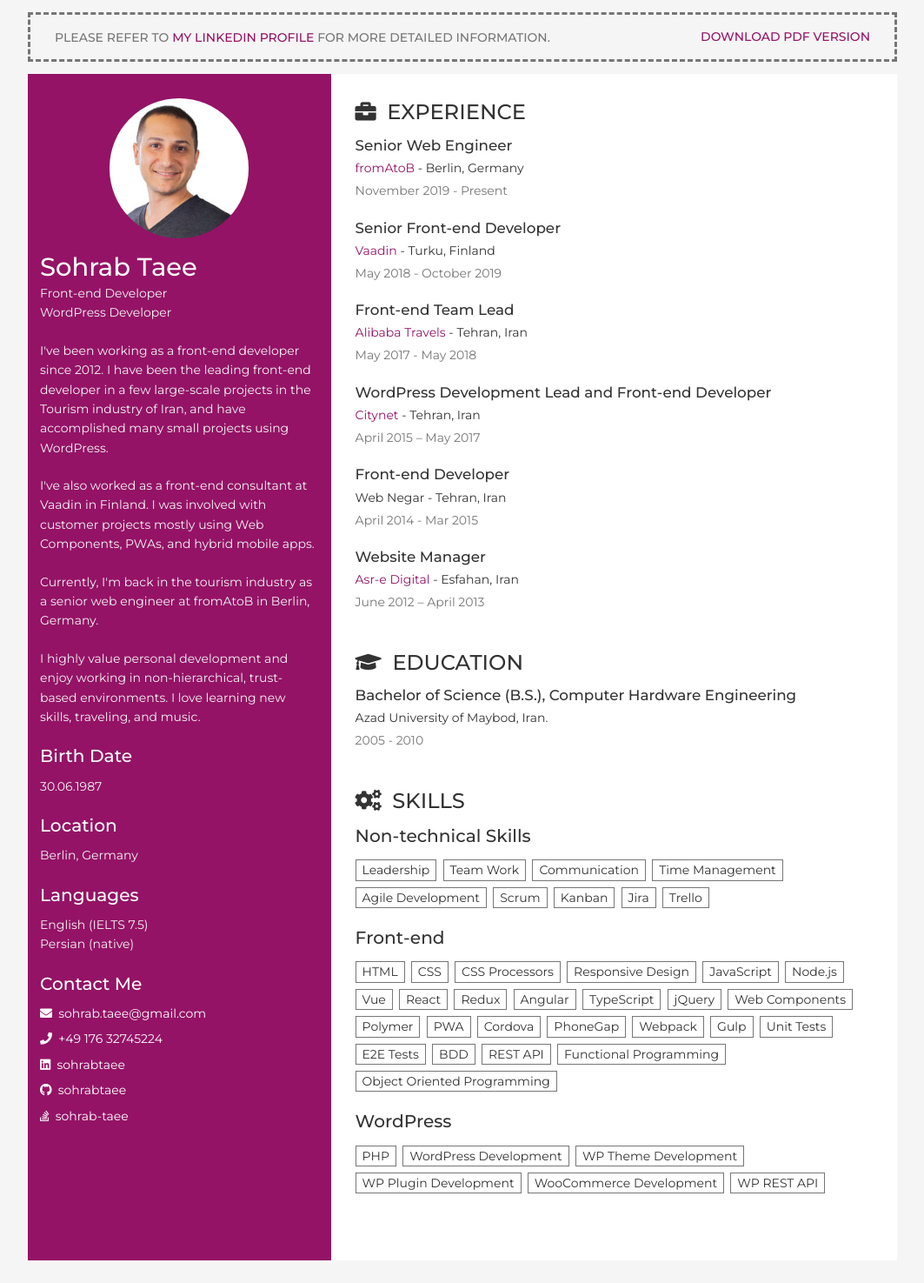
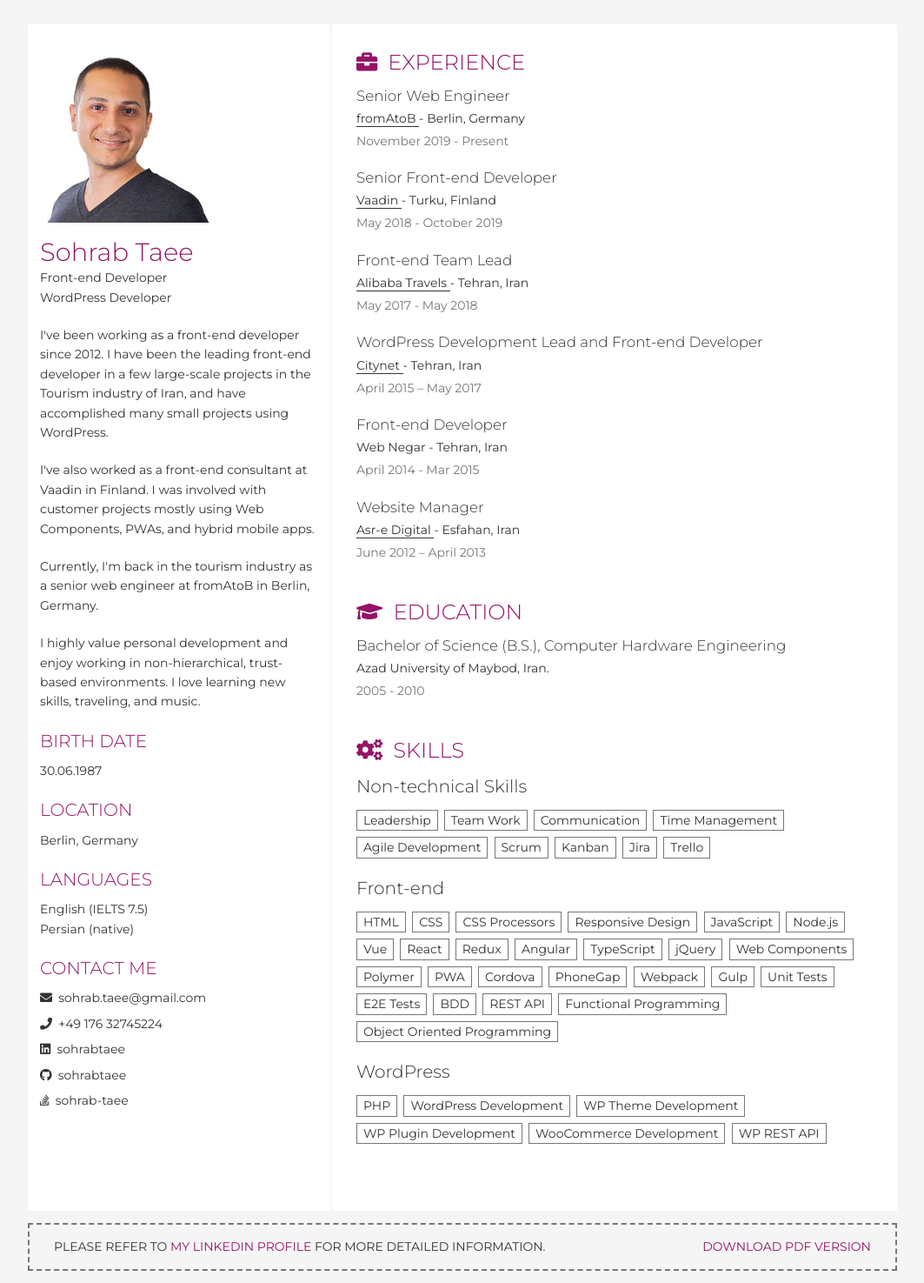
Before and after one commit to sohrabtaee/resume, a website: page index.html in a window 1280 px wide. Shown: the whole page at 87% size, without its empty margins (108-1171 px from the left). Before the commit the page ends 1449 px from the top, so only its background shows below. Drawn offline with nearby package versions, Linux system fonts and the light colour scheme.

Commit message:
Redesign

```diff
--- a/index.html
+++ b/index.html
@@ -4,25 +4,14 @@
   <meta charset="UTF-8">
   <meta name="viewport" content="width=1000px">
   <meta http-equiv="X-UA-Compatible" content="ie=edge">
+  <meta name="description" content="Sohrab Taee Resume">
   <title>Sohrab Taee Resume</title>
   <link rel="stylesheet" href="https://cdnjs.cloudflare.com/ajax/libs/normalize/8.0.1/normalize.min.css">
   <link rel="stylesheet" href="./css/index.css">
-  <link href="https://fonts.googleapis.com/css?family=Montserrat:300,500" rel="stylesheet">
   <link rel="stylesheet" href="https://use.fontawesome.com/releases/v5.7.2/css/all.css"
     integrity="sha384-fnmOCqbTlWIlj8LyTjo7mOUStjsKC4pOpQbqyi7RrhN7udi9RwhKkMHpvLbHG9Sr" crossorigin="anonymous">
 </head>
 <body>
-  <div class="refer">
-    <p>
-      Please refer to
-      <a href="https://www.linkedin.com/in/sohrabtaee/" target="_blank">
-        my LinkedIn profile
-      </a>
-      for more detailed information.
-      <span class="print-only">https://www.linkedin.com/in/sohrabtaee/</span>
-    </p>
-    <a href="pdf/sohrab-taee-resume.pdf" class="screen-only" download>Download PDF version</a>
-  </div>
   <main id="resume">
     <aside class="sidebar">
       <div class="intro">
@@ -214,6 +203,19 @@
         </ul>
       </article>
     </section>
+  </main>
+  <div class="refer">
+    <p>
+      Please refer to
+      <a href="https://www.linkedin.com/in/sohrabtaee/" target="_blank">
+        my LinkedIn profile
+      </a>
+      for more detailed information.
+      <a href="https://www.linkedin.com/in/sohrabtaee/" target="_blank" class="print-only">
+        <span>https://www.linkedin.com/in/sohrabtaee/</span>
+      </a>
+    </p>
+    <a href="pdf/sohrab-taee-resume.pdf" class="screen-only" download>Download PDF version</a>
   </div>
 </body>
 </html>
--- a/styles/_general.scss
+++ b/styles/_general.scss
@@ -1,4 +1,4 @@
-@import url("https://fonts.googleapis.com/css?family=Montserrat:400,500");
+@import url("https://fonts.googleapis.com/css?family=Montserrat:300,400");
 
 html {
   font-size: 14px;
@@ -13,7 +13,7 @@ body {
   font-family: "Montserrat", sans-serif;
   line-height: 1.6;
   font-weight: 400;
-  background-color: #f5f5f5;
+  background-color: $light-gray;
   color: $dark-gray;
 }
 
@@ -23,7 +23,7 @@ h3,
 h4,
 h5,
 h6 {
-  font-weight: 500;
+  font-weight: 300;
   line-height: 1.3;
   margin: 0 0 0.5em;
 }
@@ -55,15 +55,14 @@ h6 {
 p {
   font-size: 1em;
   margin: 0 0 1.5em;
-  color: $gray;
 }
 
 a,
 a:link,
 a:visited {
   text-decoration: none;
-  color: $main-color;
-  border-bottom: 1px solid transparent;
+  color: $dark-gray;
+  border-bottom: 1px solid $dark-gray;
 }
 
 a:hover,
@@ -71,16 +70,6 @@ a:active {
   text-decoration: none;
   color: $main-color;
   border-color: $main-color;
-}
-
-b,
-strong {
-  font-weight: 500;
-}
-
-i,
-em {
-  font-style: italic;
 }
 
 small {
@@ -102,7 +91,7 @@ img {
 
 /* resume */
 #resume {
-  margin: 0 auto;
+  margin: 2em auto 0;
   display: flex;
   width: 1000px;
   background-color: #fff;
@@ -111,16 +100,25 @@ img {
 .refer {
   margin: 1em auto;
   width: 1000px;
-  font-weight: 500;
+  font-weight: 400;
   text-transform: uppercase;
   display: flex;
   justify-content: space-between;
   align-items: center;
-  color: $dark-gray;
-  border: 3px dashed $gray;
+  border: 2px dashed $gray;
   padding: 1em 2em;
   box-sizing: border-box;
   p {
     margin: 0;
   }
+  a,
+  a:link,
+  a:visited {
+    color: $main-color;
+    border-color: transparent;
+    &:hover,
+    &:active {
+      border-color: $main-color;
+    }
+  }
 }
--- a/styles/_main.scss
+++ b/styles/_main.scss
@@ -4,6 +4,7 @@
   width: 65%;
   h2 {
     text-transform: uppercase;
+    color: $main-color;
   }
   .list {
     list-style-type: none;
@@ -35,7 +36,6 @@
     display: inline-block;
     vertical-align: middle;
     border: 1px solid $gray;
-    color: $dark-gray;
     padding: 0 0.5em;
     margin: 0 0.25em 0.5em 0;
   }
--- a/styles/_print.scss
+++ b/styles/_print.scss
@@ -1,9 +1,20 @@
 @media print {
+  body {
+    background-color: #fff;
+  }
   .print-only {
     display: inline-block;
   }
   .screen-only {
     display: none;
+  }
+  h1,
+  h2,
+  h3,
+  h4,
+  h5,
+  h6 {
+    font-weight: normal;
   }
   p,
   a,
@@ -11,18 +22,22 @@
   a:visited,
   a:hover,
   a:active {
-    color: #000;
+    color: #000 !important;
     border-bottom: 0;
   }
   .sidebar {
     -webkit-print-color-adjust: exact;
-    p,
-    a,
-    a:link,
-    a:visited,
-    a:hover,
-    a:active {
-      color: #fff;
+    .contact {
+      a {
+        margin-bottom: 0.25cm;
+        display: block;
+      }
+      i {
+        display: block;
+      }
+      span {
+        word-break: break-all;
+      }
     }
   }
   #resume {
--- a/styles/_sidebar.scss
+++ b/styles/_sidebar.scss
@@ -1,35 +1,26 @@
 /* sidebar */
 .sidebar {
-  background-color: $main-color;
-  color: #fff;
   width: 35%;
   padding: 2em 1em;
-  p {
-    color: $light-gray;
-  }
-  a,
-  a:link,
-  a:visited {
-    color: #fff;
-    word-break: break-word;
-    border-bottom: 1px solid transparent;
-  }
-  a:hover,
-  a:active {
-    border-bottom: 1px solid #fff;
-  }
+  border-right: 2px solid $light-gray;
 }
 
 /* intro */
 .intro {
   h1 {
     margin: 0.5em 0 0;
+    color: $main-color;
   }
   img {
-    border-radius: 50%;
     display: block;
-    width: 50%;
-    margin: 0 auto;
+  }
+}
+
+/* info */
+.info {
+  h3 {
+    text-transform: uppercase;
+    color: $main-color;
   }
 }
 
```
Also changed, not shown: css/index.css, 1 other file.
